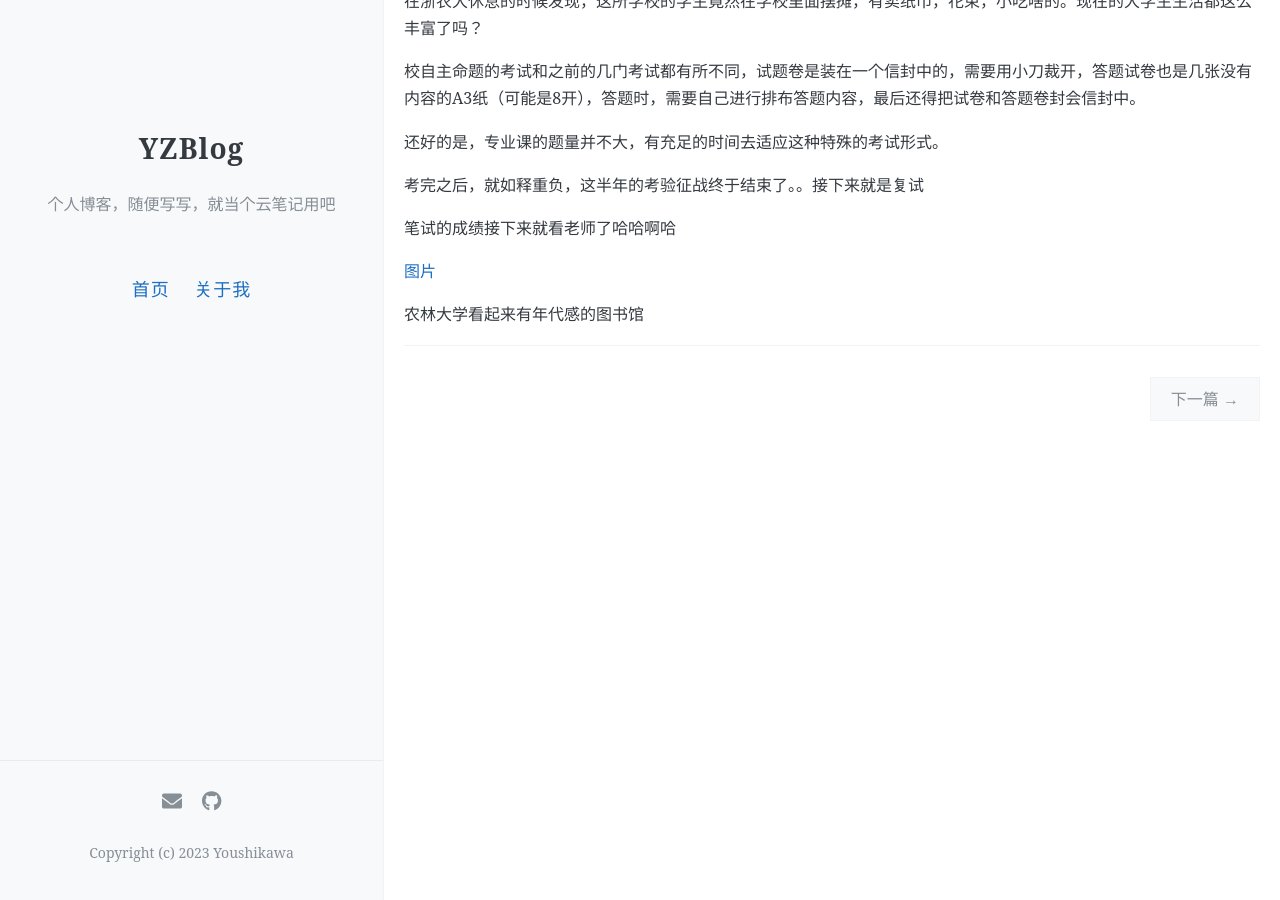
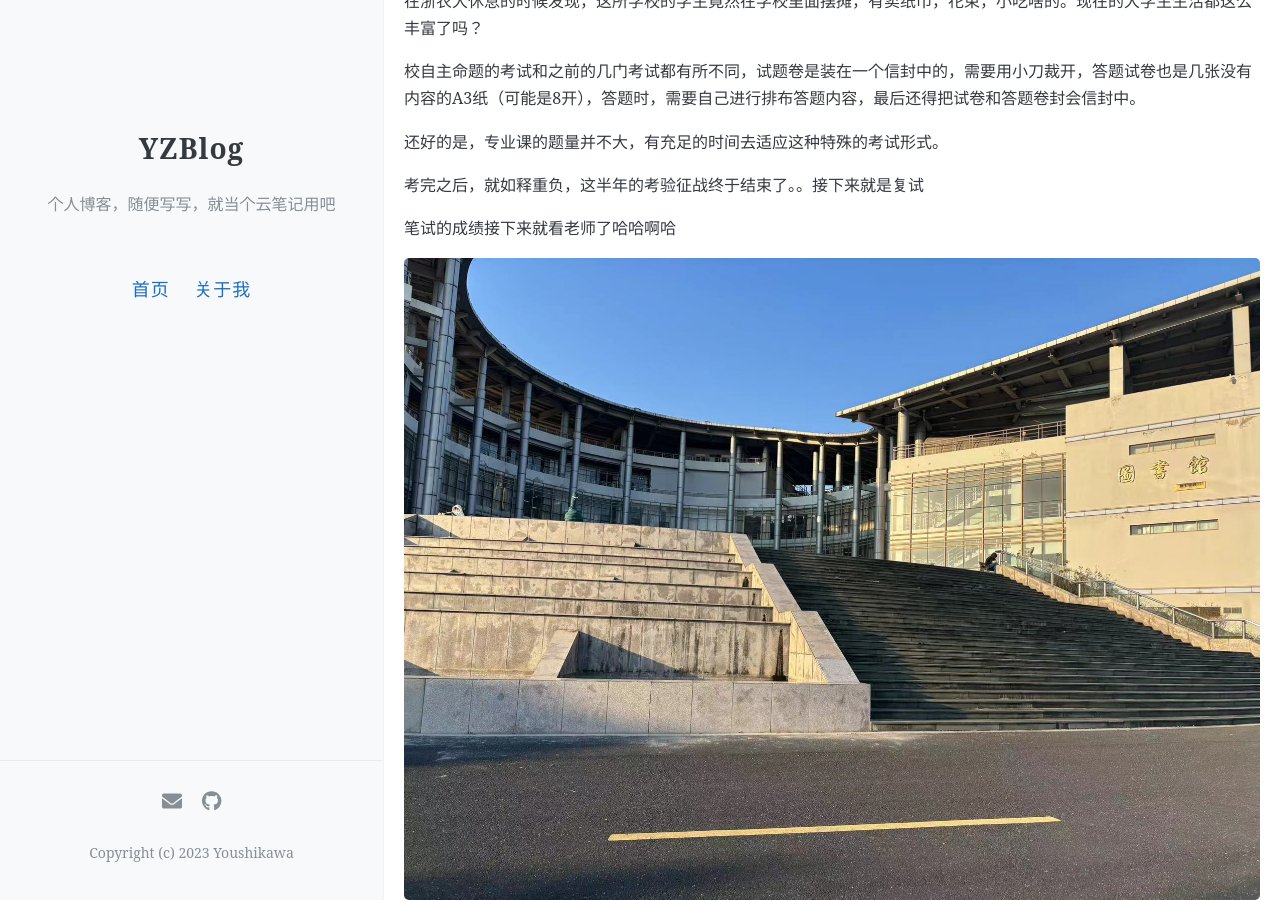
Before and after one commit to Youshikawa/YZ-sBlog, a Jekyll site: the page built from _posts/2023-12-27-随笔:24研究生入试 日记.md, in a window 1280 px wide and 900 px high, scrolled down 1063 px. Built offline with Jekyll 4.4.1, drawn with Linux system fonts in a browser that asks for light colours; our own code applies the rules of GitHub Pages for plain Markdown files; comment, search, counter and statistics services are not loaded.

Commit message:
2024-01-16_20_29_58

```diff
--- a/_posts/2023-12-27-随笔:24研究生入试 日记.md
+++ b/_posts/2023-12-27-随笔:24研究生入试 日记.md
@@ -42,6 +42,6 @@ Day1已经考完了两门公共课程，于是这天晚上就早点休息了，
 
 笔试的成绩接下来就看老师了哈哈啊哈
 
-[图片](../images/2023-12-27-24研究生入试 日记 图1.jpg)
+![](../images/2023-12-27-24研究生入试 日记 图1.jpg)
 
 农林大学看起来有年代感的图书馆
```
